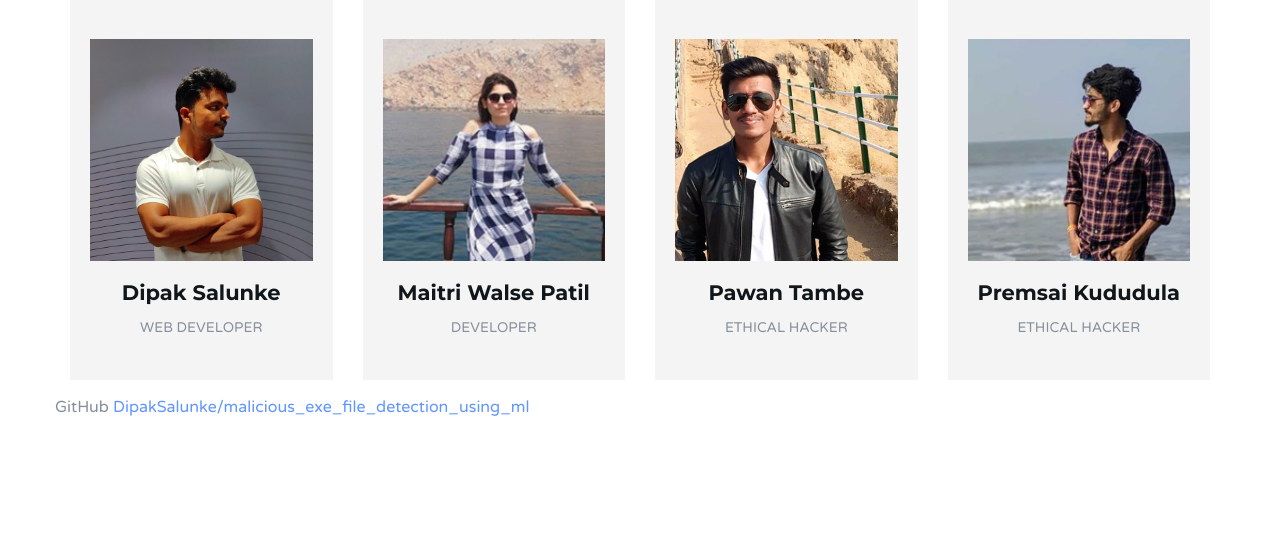
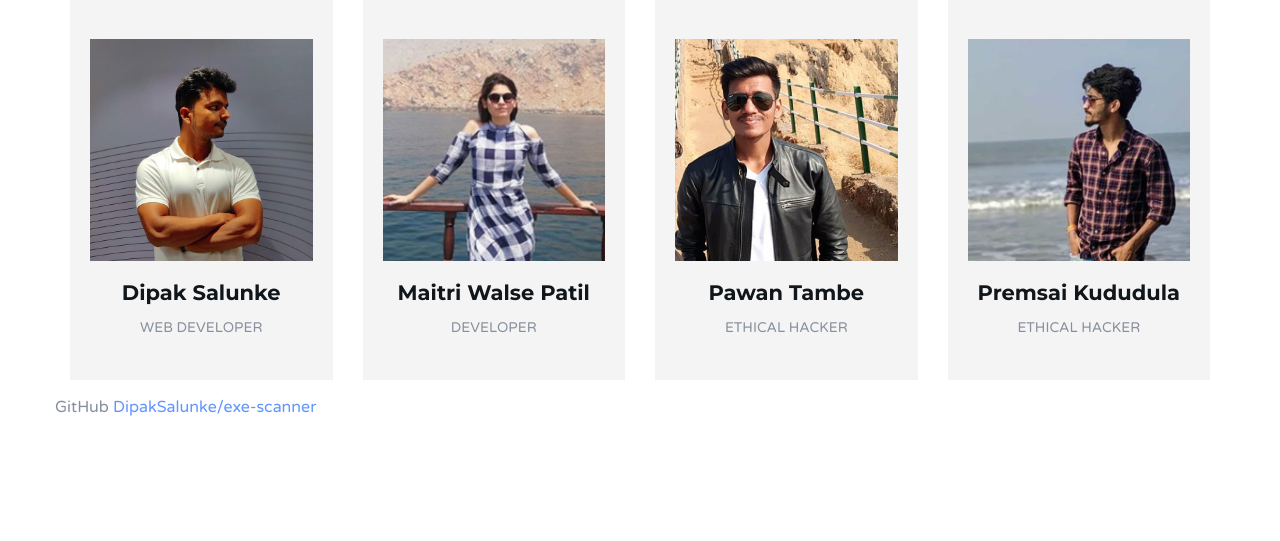
Before and after one commit to DipakSalunke/malicious_exe_file_detection_using-ml, a Flask app: page / in a window 1280 px wide. Shown: the part 1987-2528 px from the top of the page. Run offline with Flask 2, Linux system fonts and the light colour scheme; parts of the project's set-up code (start-up, migrations or seed data) failed here and were passed over; some libraries are stand-ins or nearby versions.

Commit message:
Update index.html

```diff
--- a/templates/index.html
+++ b/templates/index.html
@@ -343,7 +343,7 @@
           <div class="flex items-center pv1 pr4 lh-copy">
       <span class="dn inline-flex-l f5 b gray pr1">GitHub</span>
       <a href="https://github.com/DipakSalunke/malicious_exe_file_detection_using_ml" class="flex items-center code f6" title="opens in a new window" target="_blank">
-        DipakSalunke/malicious_exe_file_detection_using_ml
+        DipakSalunke/exe-scanner
       </a>
     </div>
 
```
